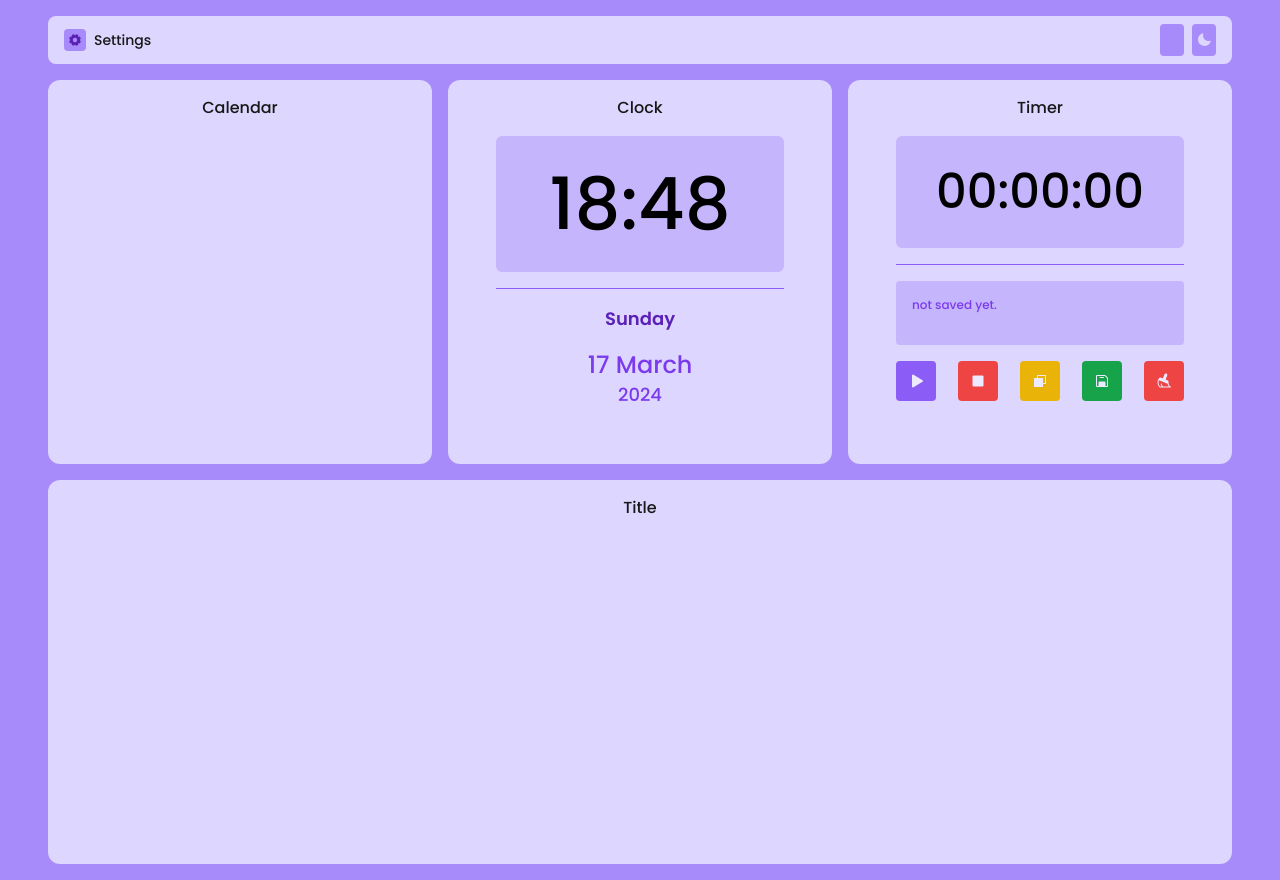
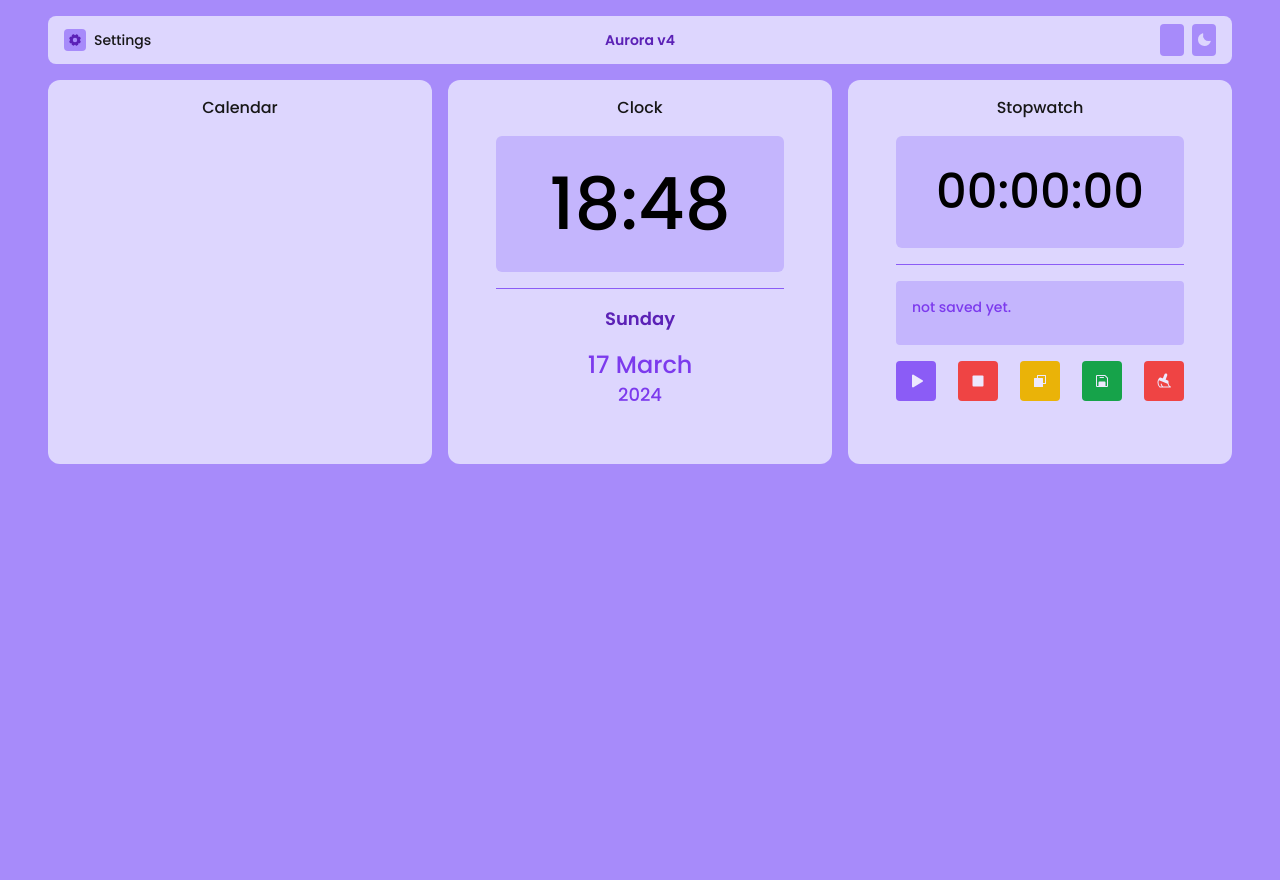
Before and after one commit to acidpbl/Aurora-v4, a React (Vite) app: page / in a window 1280 px wide. After the commit the page ends 800 px from the top, so only its background shows below. Built offline with nearby package versions, Linux system fonts and the light colour scheme; some icons are missing.

Commit message:
Fix Stopwatch

```diff
--- a/src/App.tsx
+++ b/src/App.tsx
@@ -14,16 +14,12 @@ import { Clock } from "./components/Clock";
 import { Stopwatch } from "./components/Stopwatch";
 import { SettingsCard } from "./components/SettingsCard";
 import themeContext from "./ThemeContext";
-import { useContext, useState } from "react";
-import { useStopwatch } from "./components/Stopwatch/useStopwatch";
+import { useContext, useEffect, useState } from "react";
 import { Divider } from "./components/Divider";
 import { BR, ES, US } from "country-flag-icons/react/1x1";
-
+import { useStopwatch } from "./components/Stopwatch/useStopwatch";
 function App() {
   const themeCtx = useContext(themeContext);
-
-  const stopwatch = useStopwatch();
-
   const [theme, setTheme] = useState(themeCtx);
 
   if (theme === "light") document.body.classList.add("light");
@@ -37,6 +33,17 @@ function App() {
         document.body.classList.replace("dark", "light");
     }
   }
+
+  const useStopW = useStopwatch();
+
+  useEffect(() => {
+    const timer = setInterval(() => {
+      if (useStopW.states.isRunning) {
+        useStopW.actions.setTime((prev) => prev + 1);
+      }
+    }, 1000);
+    return () => clearInterval(timer);
+  }, [useStopW.states.isRunning]);
 
   return (
     <themeContext.Provider value={theme}>
@@ -73,30 +80,40 @@ function App() {
               </div>
             </div>
           </Card.Root>
-          <Card.Root variant="sm" title="timer">
+          <Card.Root variant="sm" title="stopwatch">
             <div className="w-full h-full flex flex-col gap-4">
-              <Stopwatch.Timer />
+              <Stopwatch.Timer time={useStopW.states.time} />
               <Divider direction="h" />
-              <Stopwatch.Watched />
+              <Stopwatch.Watched savedTime={useStopW.states.savedTime} />
               <div className="flex justify-between">
                 <Stopwatch.Action.Toggle
-                  toggled={false}
+                  toggled={useStopW.states.isRunning ? true : false}
                   icon={{ toggle: PiPlayFill, toggled: PiPauseFill }}
                   variant="primary"
-                  onClick={() => stopwatch.actions.handleStopwatch()}
+                  onClick={useStopW.actions.handleRun}
                 />
-                <Stopwatch.Action.Icon icon={PiStopFill} variant="danger" />
-                <Stopwatch.Action.Icon icon={PiCopyFill} variant="secondary" />
+                <Stopwatch.Action.Icon
+                  icon={PiStopFill}
+                  variant="danger"
+                  onClick={useStopW.actions.handleStop}
+                />
+                <Stopwatch.Action.Icon
+                  icon={PiCopyFill}
+                  variant="secondary"
+                  onClick={useStopW.actions.copyCurrentTime}
+                />
                 <Stopwatch.Action.Icon
                   icon={PiFloppyDiskFill}
                   variant="success"
+                  onClick={useStopW.actions.saveTime}
                 />
-                <Stopwatch.Action.Icon icon={PiBroomFill} variant="danger" />
+                <Stopwatch.Action.Icon
+                  icon={PiBroomFill}
+                  variant="danger"
+                  onClick={useStopW.actions.clearSavedTime}
+                />
               </div>
             </div>
-          </Card.Root>
-          <Card.Root variant="lg">
-            <></>
           </Card.Root>
         </div>
       </div>
--- a/src/components/SettingsCard/Card.tsx
+++ b/src/components/SettingsCard/Card.tsx
@@ -10,34 +10,39 @@ interface CardProps {
 
 export function Card(props: CardProps) {
   const theme = useContext(themeContext);
-  let cardStyle, titleStyle;
+  let cardStyle, titleStyle, auroraStyle;
 
   if (theme == "light") {
     cardStyle = "bg-violet-200";
     titleStyle = "text-neutral-900 hover:text-violet-800";
+    auroraStyle = "font-semibold text-violet-800";
   }
   if (theme == "dark") {
     cardStyle = "bg-neutral-950";
     titleStyle = "text-violet-600 hover:text-violet-500";
+    auroraStyle = "font-medium text-violet-600";
   }
 
   return (
     <div
       className={twMerge(
-        "w-full min-h-12 max-h-12 p-4 rounded-lg flex justify-between items-center transition-all ease-linear",
+        "w-full min-h-12 max-h-12 p-4 rounded-lg flex items-center transition-all ease-linear",
         cardStyle
       )}
     >
       <span
         className={twMerge(
           titleStyle,
-          "font-poppins font-medium text-sm cursor-default select-none flex items-center gap-2"
+          "w-full font-poppins font-medium text-sm cursor-default select-none flex items-center gap-2"
         )}
       >
         <Icon icon={PiGearFill} />
         Settings
       </span>
-      <div className="h-full flex gap-2">{props.children}</div>
+      <span className={twMerge("font-poppins text-sm text-nowrap", auroraStyle)}>
+        Aurora v4
+      </span>
+      <div className="w-full h-full flex gap-2 justify-end">{props.children}</div>
     </div>
   );
 }
--- a/src/components/SettingsCard/Dropdown.tsx
+++ b/src/components/SettingsCard/Dropdown.tsx
@@ -44,13 +44,13 @@ export function DropdownMenu({
   if (theme === "light") {
     btnStyle =
       "bg-violet-300 text-violet-200 hover: bg-violet-400 hover:text-violet-100";
-    dropStyle = "bg-violet-300";
+    dropStyle = "bg-violet-300 border-violet-100";
     itemStyle = "bg-violet-300 hover:bg-violet-500";
   }
   if (theme === "dark") {
     btnStyle =
       "bg-neutral-800 text-violet-600 hover: bg-neutral-900 hover:text-violet-900";
-    dropStyle = "bg-neutral-800";
+    dropStyle = "bg-neutral-800 border-violet-800";
     itemStyle = "bg-neutral-800 hover:bg-violet-500";
   }
 
@@ -70,7 +70,7 @@ export function DropdownMenu({
       {isOpen && (
         <ul
           className={twMerge(
-            "absolute flex flex-col mt-6 rounded -ml-2",
+            "absolute flex flex-col mt-6 mr-6 rounded border ",
             dropStyle
           )}
         >
--- a/src/components/Stopwatch/StopwatchContext.ts
+++ /dev/null
@@ -1,13 +0,0 @@
-import { createContext } from "react";
-
-interface StopwatchProps {
-  value: number;
-  isRunning: boolean;
-}
-
-const stopwatchContext = createContext<StopwatchProps>({
-  value: 0,
-  isRunning: false,
-});
-
-export default stopwatchContext;
--- a/src/components/Stopwatch/Timer.tsx
+++ b/src/components/Stopwatch/Timer.tsx
@@ -1,8 +1,13 @@
 import { useContext } from "react";
 import themeContext from "../../ThemeContext";
 import { twMerge } from "tailwind-merge";
+import { useStopwatch } from "./useStopwatch";
 
-export function Timer() {
+interface TimerProps {
+  time: number;
+}
+
+export function Timer(props: TimerProps) {
   const theme = useContext(themeContext);
 
   let themeStyle;
@@ -12,6 +17,9 @@ export function Timer() {
   if (theme == "dark")
     themeStyle =
       "text-violet-200 bg-neutral-700 hover:bg-violet-700 hover:text-violet-950";
+
+  const hook = useStopwatch();
+
   return (
     <span
       className={twMerge(
@@ -19,7 +27,7 @@ export function Timer() {
         themeStyle
       )}
     >
-      {"00:00:00"}
+      {hook.actions.formatTime(props.time)}
     </span>
   );
 }
--- a/src/components/Stopwatch/Watched.tsx
+++ b/src/components/Stopwatch/Watched.tsx
@@ -1,8 +1,13 @@
 import { useContext } from "react";
 import themeContext from "../../ThemeContext";
 import { twMerge } from "tailwind-merge";
+import React from "react";
 
-export function Watched() {
+interface WatchedProps {
+  savedTime: string[];
+}
+
+export function Watched(props: WatchedProps) {
   const theme = useContext(themeContext);
   let themeStyle, savedStyle;
 
@@ -21,18 +26,18 @@ export function Watched() {
         themeStyle
       )}
     >
-      {/* {savedStopwatch.length <= 0 ? (
-                <span className="text-xs text-violet-600">not saved yet.</span>
-                ) : (
-                  savedStopwatch.map((s, index) => {
-                    return (
-                      <span className="text-xs text-violet-600">
-                      {index + 1}° - {s}
-                      </span>
-                      );
-                    })
-                  )} */}
-      <span className={twMerge("text-xs", savedStyle)}>not saved yet.</span>
+      <span className={twMerge("text-sm", savedStyle)}>
+        {props.savedTime.length > 0
+          ? props.savedTime.map((s, index) => {
+              return (
+                <React.Fragment key={index}>
+                  {`${index + 1}° - ${s}`}
+                  <br />
+                </React.Fragment>
+              );
+            })
+          : "not saved yet."}
+      </span>
     </div>
   );
 }
--- a/src/components/Stopwatch/useStopwatch.tsx
+++ b/src/components/Stopwatch/useStopwatch.tsx
@@ -1,13 +1,58 @@
-import { useContext } from "react";
-import stopwatchContext from "./StopwatchContext";
+import { useState } from "react";
 
 export function useStopwatch() {
-  const stopwatch = useContext(stopwatchContext);
+  const [isRunning, setIsRunning] = useState(false);
+  const [time, setTime] = useState(0);
 
-  function handleStopwatch() {
-    if (stopwatch.isRunning) stopwatch.isRunning = false;
-    else if (!stopwatch.isRunning) stopwatch.isRunning = true;
+  const [savedTime, setSavedTime] = useState<string[]>([]);
+
+  function handleRun() {
+    setIsRunning((prev) => !prev);
   }
 
-  return { actions: { handleStopwatch }, states: { stopwatch } };
+  function handleStop() {
+    setIsRunning(false);
+    setTime(0);
+  }
+
+  function copyCurrentTime() {
+    navigator.clipboard.writeText(formatTime(time));
+  }
+
+  function saveTime() {
+    if (savedTime.includes(formatTime(time))) return;
+    savedTime.push(formatTime(time));
+  }
+
+  function clearSavedTime() {
+    setSavedTime([]);
+  }
+
+  function formatTime(time: number) {
+    const ms = time * 1000;
+
+    const hours = Math.floor(ms / (1000 * 60 * 60));
+    const minutes = Math.floor((ms % (1000 * 60 * 60)) / (1000 * 60));
+    const seconds = Math.floor((ms % (1000 * 60)) / 1000);
+
+    const formatedHours = hours.toString().padStart(2, "0");
+    const formatedMinutes = minutes.toString().padStart(2, "0");
+    const formatedSeconds = seconds.toString().padStart(2, "0");
+
+    return `${formatedHours}:${formatedMinutes}:${formatedSeconds}`;
+  }
+
+  return {
+    states: { time, isRunning, savedTime },
+    actions: {
+      setIsRunning,
+      copyCurrentTime,
+      handleRun,
+      handleStop,
+      setTime,
+      formatTime,
+      saveTime,
+      clearSavedTime,
+    },
+  };
 }
--- a/src/functions/Number.ts
+++ /dev/null
@@ -1,12 +0,0 @@
-export function formatTime(hours: number, minutes: number, seconds: number) {
-  return (
-    (hours < 10 ? "0" : "") +
-    hours +
-    ":" +
-    (minutes < 10 ? "0" : "") +
-    minutes +
-    ":" +
-    (seconds < 10 ? "0" : "") +
-    seconds
-  );
-}
```
